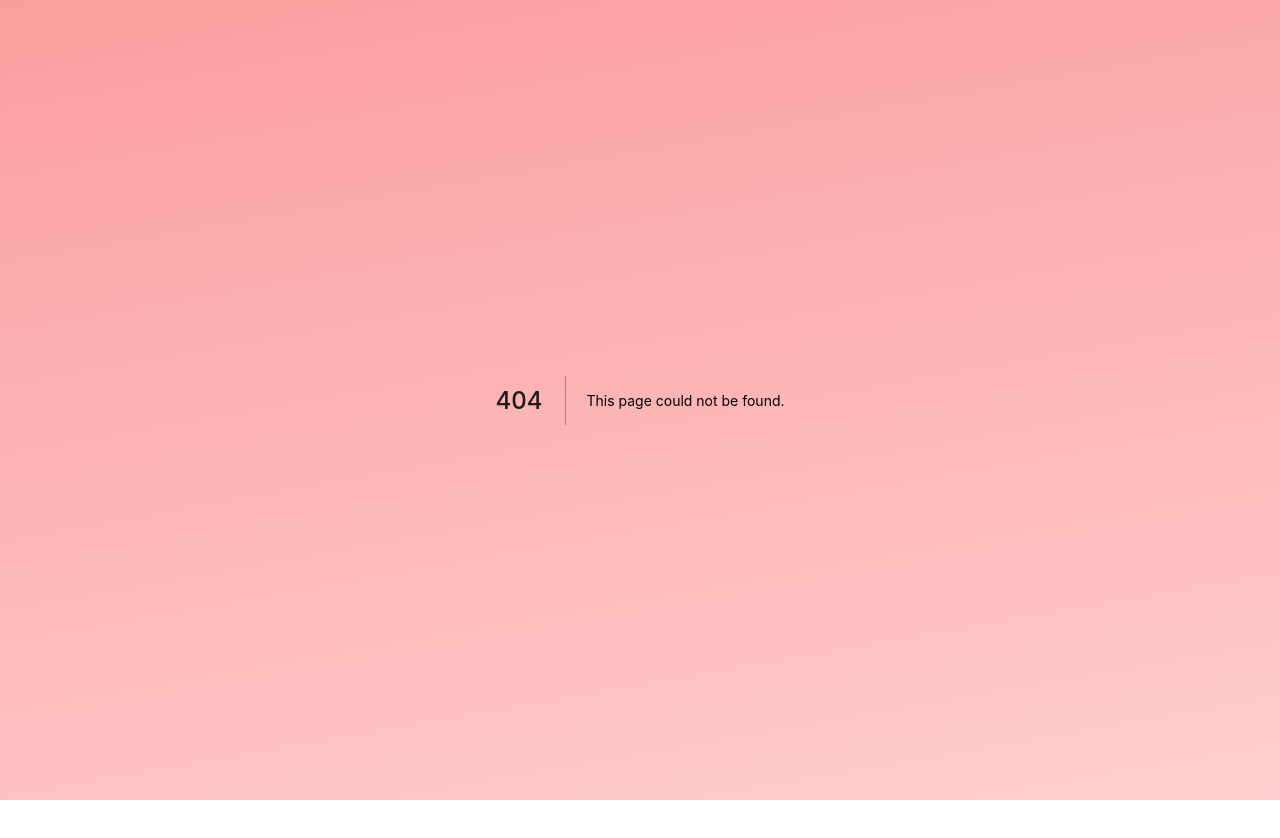
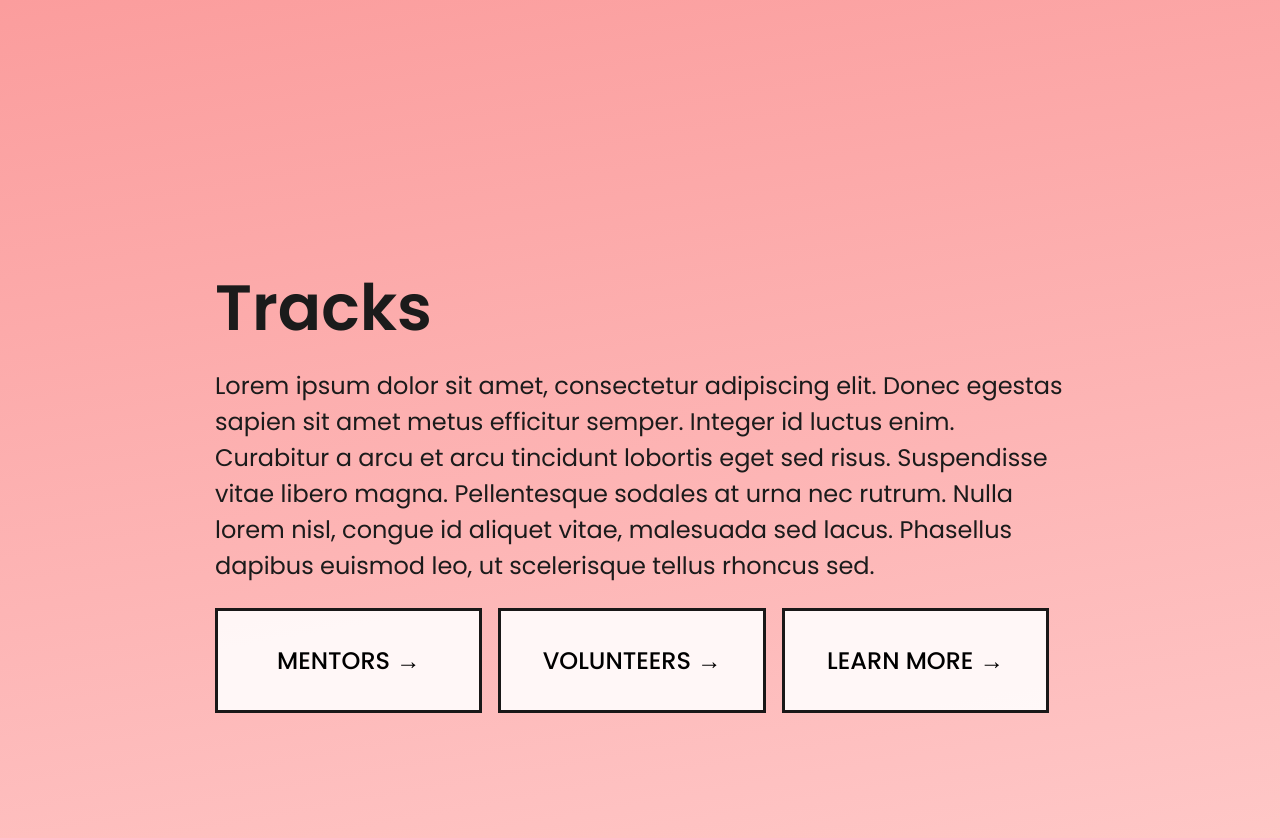
Before and after one commit to citrushack/Citrushack2021, a Next.js app: page /tracks in a window 1280 px wide. Before the commit this address had no page. Shown: the top 838 px of the page. Before the commit the page ends 800 px from the top, so only its background shows below. Built offline with nearby package versions, Linux system fonts and the light colour scheme; what react-auth-kit would draw is missing.

Commit message:
Added tracks page

```diff
--- a/components/Nav.js
+++ b/components/Nav.js
@@ -65,6 +65,7 @@ export default function Nav() {
         <div className={Navstyles.links}>
           <NavigationLinks title="Home" href="Home" />
           <NavigationLinks title="About" href="About" />
+          <NavigationLinks title="Tracks" href="Tracks" />
           <NavigationLinks title="Faq" href="Questions" />
           <NavigationLinks title="Help" href="Help" />
           <NavigationLinks title="Sponsors" href="Sponsors" />
--- a/pages/index.js
+++ b/pages/index.js
@@ -8,6 +8,7 @@ import Intro from "./intro";
 import Faq from "./faq";
 import Sponsors from "./sponsors";
 import Volunteer from "./volunteer";
+import Tracks from "./tracks";
 import Footer from "../components/Footer";
 
 import {
@@ -160,6 +161,9 @@ export default function Home() {
         <Element name="About">
           <Intro />
         </Element>
+        <Element name="Tracks">
+          <Tracks />
+        </Element>
         <Element name="Questions">
           <Faq />
         </Element>
--- /dev/null
+++ b/pages/tracks.js
@@ -0,0 +1,31 @@
+import styles from "../styles/Common.module.css";
+import Volunteerstyles from "../styles/Volunteer.module.css";
+
+export default function Tracks() {
+  return (
+    <main className={`${styles.main} ${styles.paragraphPadding}`}>
+      <h1 className={styles.title}>Tracks</h1>
+      <p className={`${styles.description}`}>
+        Lorem ipsum dolor sit amet, consectetur adipiscing elit. Donec egestas
+        sapien sit amet metus efficitur semper. Integer id luctus enim.
+        Curabitur a arcu et arcu tincidunt lobortis eget sed risus. Suspendisse
+        vitae libero magna. Pellentesque sodales at urna nec rutrum. Nulla lorem
+        nisl, congue id aliquet vitae, malesuada sed lacus. Phasellus dapibus
+        euismod leo, ut scelerisque tellus rhoncus sed.
+      </p>
+      <div className={Volunteerstyles.grid}>
+        <a href="https://nextjs.org/docs" className={styles.card}>
+          <h3>Mentors &rarr;</h3>
+        </a>
+
+        <a href="https://nextjs.org/docs" className={styles.card}>
+          <h3>Volunteers &rarr;</h3>
+        </a>
+
+        <a href="https://nextjs.org/learn" className={styles.card}>
+          <h3>Learn More &rarr;</h3>
+        </a>
+      </div>
+    </main>
+  );
+}
```
Also changed, not shown: styles/Tracks.module.css (added).
